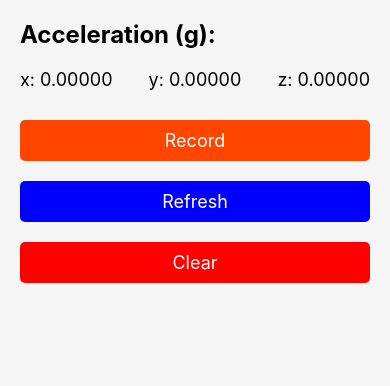
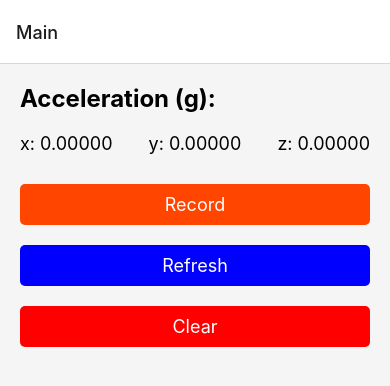
Before and after one commit to eeait/HRMonitor, a React Native app: screen / in a window 390 px wide. Shown: the top 386 px of the page. Built offline with nearby package versions, Linux system fonts and the light colour scheme.

Commit message:
Add stack navigation and Measurement Details screen

```diff
--- a/App.js
+++ b/App.js
@@ -1,34 +1,21 @@
-import React, { useState } from "react"
-import { SafeAreaView, StyleSheet, View } from "react-native"
-import MeasurementList from "./src/components/MeasurementList"
-import Accelerometer from "./src/components/Accelerometer"
+import React from "react"
+import { SafeAreaView } from "react-native"
+import { NavigationContainer } from "@react-navigation/native"
+import { createStackNavigator } from "@react-navigation/stack"
+import Main from "./src/components/Main"
+import Measurement from "./src/components/Measurement"
 
-const styles = StyleSheet.create({
-  flexContainer: {
-    backgroundColor: "#F5F5F5",
-    flex: 1
-  },
-  accelerometerContainer: {
-    flex: 2
-  },
-  listContainer: {
-    flex: 3,
-  },
-})
+const Stack = createStackNavigator()
 
-const App = () => {
-  const [refresh, setRefresh] = useState(0)
-
-  return (
-    <SafeAreaView style={styles.flexContainer}>
-      <View style={styles.accelerometerContainer}>
-        <Accelerometer setRefresh={setRefresh} />
-      </View>
-      <View style={styles.listContainer}>
-        <MeasurementList key={refresh} />
-      </View>
-    </SafeAreaView>
-  )
-}
+const App = () => (
+  <SafeAreaView style={{ flex: 1 }}>
+    <NavigationContainer>
+      <Stack.Navigator>
+        <Stack.Screen name="Main" component={Main} />
+        <Stack.Screen name="Measurement" component={Measurement} />
+      </Stack.Navigator>
+    </NavigationContainer>
+  </SafeAreaView>
+)
 
 export default App
--- a/package.json
+++ b/package.json
@@ -10,6 +10,8 @@
   },
   "dependencies": {
     "@react-native-async-storage/async-storage": "^1.21.0",
+    "@react-navigation/native": "^6.1.9",
+    "@react-navigation/stack": "^6.3.20",
     "expo": "~49.0.15",
     "expo-sensors": "~12.3.0",
     "expo-splash-screen": "~0.20.5",
--- /dev/null
+++ b/src/components/Main.jsx
@@ -0,0 +1,34 @@
+import { StyleSheet, View } from "react-native"
+import { useState } from "react"
+import MeasurementList from "./MeasurementList"
+import Accelerometer from "./Accelerometer"
+
+const styles = StyleSheet.create({
+  flexContainer: {
+    backgroundColor: "#F5F5F5",
+    flex: 1,
+  },
+  accelerometerContainer: {
+    flex: 2,
+  },
+  listContainer: {
+    flex: 3,
+  },
+})
+
+const Main = ({ navigation }) => {
+  const [refresh, setRefresh] = useState(0)
+
+  return (
+    <View style={styles.flexContainer}>
+      <View style={styles.accelerometerContainer}>
+        <Accelerometer setRefresh={setRefresh} />
+      </View>
+      <View style={styles.listContainer}>
+        <MeasurementList key={refresh} navigation={navigation} />
+      </View>
+    </View>
+  )
+}
+
+export default Main
--- /dev/null
+++ b/src/components/Measurement.jsx
@@ -0,0 +1,17 @@
+import React from "react"
+import { View, Text } from "react-native"
+
+const Measurement = ({ route }) => {
+  const { item } = route.params
+
+  return (
+    <View>
+      <Text>{`Measurement on ${new Date(
+        item[0].timestamp
+      ).toLocaleString()}`}</Text>
+      <Text>And other data</Text>
+    </View>
+  )
+}
+
+export default Measurement
--- a/src/components/MeasurementList.jsx
+++ b/src/components/MeasurementList.jsx
@@ -1,5 +1,10 @@
 import React, { useEffect, useState } from "react"
-import { View, Text, ScrollView, StyleSheet } from "react-native"
+import {
+  Text,
+  ScrollView,
+  StyleSheet,
+  TouchableOpacity,
+} from "react-native"
 import DataStorage from "../dataStorage"
 
 const styles = StyleSheet.create({
@@ -8,18 +13,17 @@ const styles = StyleSheet.create({
   },
   item: {
     backgroundColor: "#FFFFFF",
-    padding: 10, // Reduced padding to make items slimmer
+    padding: 10,
     marginVertical: 8,
     marginHorizontal: 16,
     borderRadius: 10,
-    // Removed shadow properties
   },
   text: {
     fontSize: 16,
   },
 })
 
-const MeasurementList = () => {
+const MeasurementList = ({ navigation }) => {
   const [data, setData] = useState([])
   const dataStorage = new DataStorage("accelerometerData")
 
@@ -40,13 +44,17 @@ const MeasurementList = () => {
   return (
     <ScrollView style={styles.scrollView}>
       {data.map((item) => (
-        <View key={item[0].timestamp} style={styles.item}>
+        <TouchableOpacity
+          key={item[0].timestamp}
+          style={styles.item}
+          onPress={() => navigation.navigate("Measurement", { item })}
+        >
           <Text style={styles.text}>
             {`Measurement on ${new Date(
               item[0].timestamp
             ).toLocaleString()}`}
           </Text>
-        </View>
+        </TouchableOpacity>
       ))}
     </ScrollView>
   )
```
Also changed, not shown: 1 other file (tests, documents, lock files or other folders).
